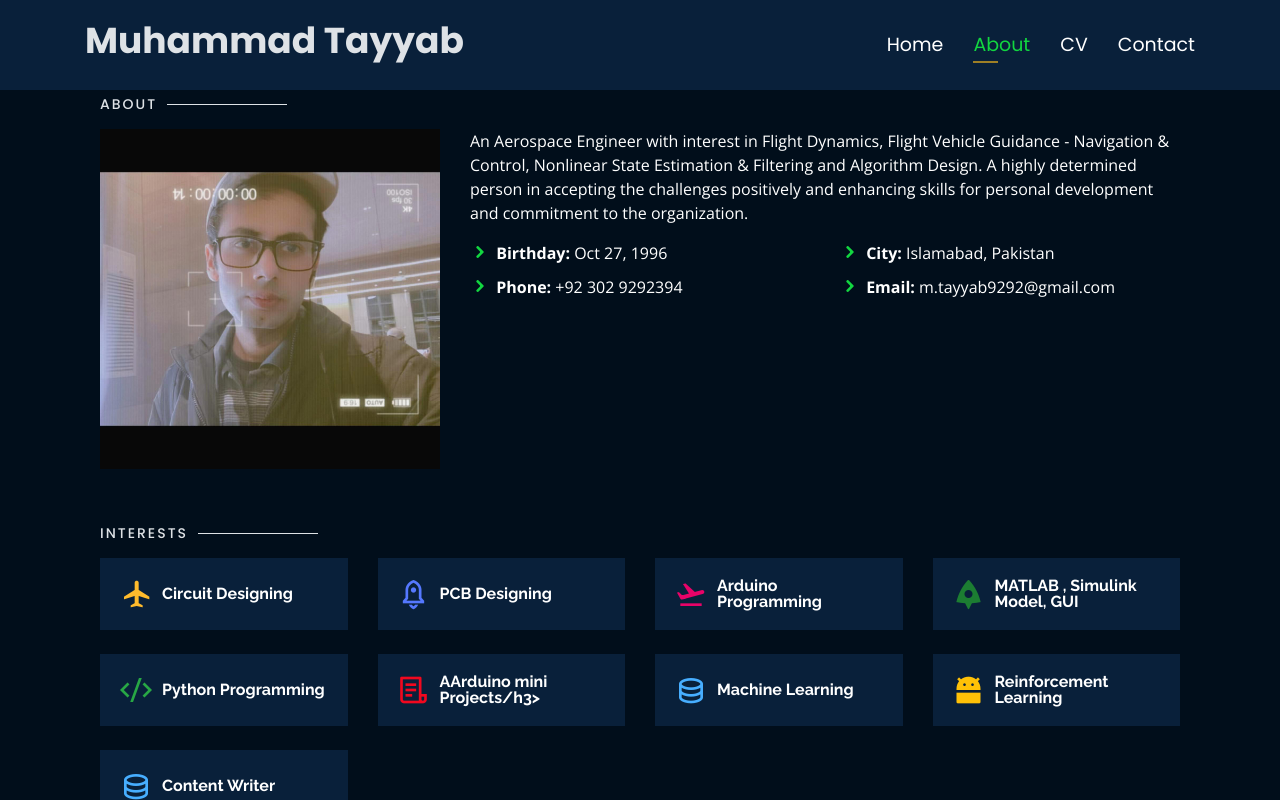
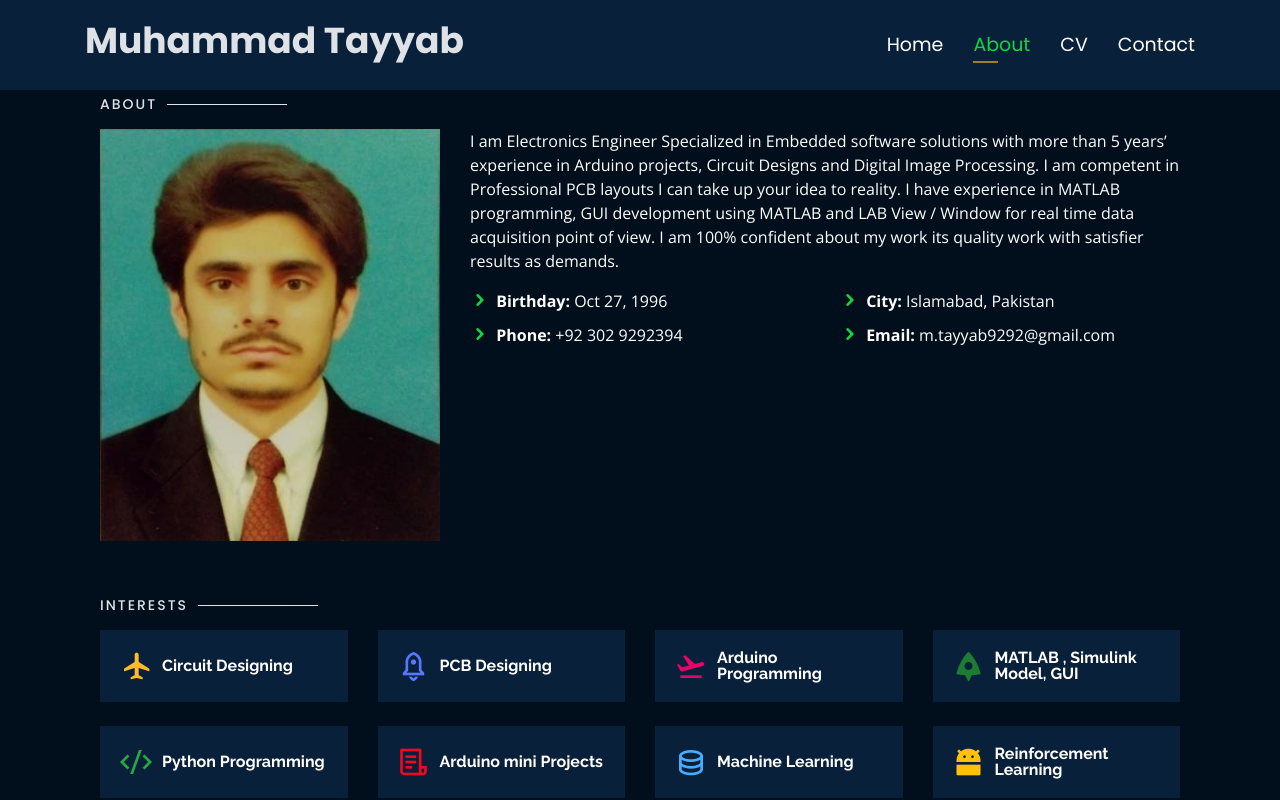
Before and after one commit to ElecEnggr/Portfolio, a plain HTML site: page index.html in a window 1280 px wide. Both pictures are taken after a click on the link "About". Shown: the top 800 px of the page. Drawn offline with nearby package versions, Linux system fonts and the light colour scheme.

Commit message:
Update index.html

```diff
--- a/index.html
+++ b/index.html
@@ -105,14 +105,15 @@
 
             <div class="row">
                 <div class="col-lg-4" data-aos="fade-right">
-                    <img src="assets/img/profile.jpeg" class="img-fluid" alt="">
+                    <img src="assets/img/profile.png" class="img-fluid" alt="">
                 </div>
                 <div class="col-lg-8 pt-4 pt-lg-0 content" data-aos="fade-left">
                     <p>
-                        An Aerospace Engineer with interest in Flight Dynamics, Flight Vehicle Guidance -
-                        Navigation & Control, Nonlinear State Estimation & Filtering and Algorithm Design.
-                        A highly determined person in accepting the challenges positively and enhancing skills
-                        for personal development and commitment to the organization.
+                        I am Electronics Engineer Specialized in Embedded software solutions with more than 5 years’ experience in Arduino projects,
+                         Circuit Designs and Digital Image Processing. I am competent in Professional PCB layouts
+                          I can take up your idea to reality.  I have experience in MATLAB programming, GUI development using MATLAB
+                           and LAB View / Window for real time data acquisition point of view. I am 100% confident about my work
+                           its quality work with satisfier results as demands.
                     </p>
                     <div class="row">
                         <div class="col-lg-6">
@@ -173,7 +174,7 @@
                 <div class="col-lg-3 col-md-4 mt-4">
                     <div class="icon-box">
                         <i class="ri-file-list-3-line" style="color: #f1081f;"></i>
-                        <h3>AArduino mini Projects/h3>
+                        <h3>Arduino mini Projects</h3>
                     </div>
                 </div>
                 <div class="col-lg-3 col-md-4 mt-4">
```
